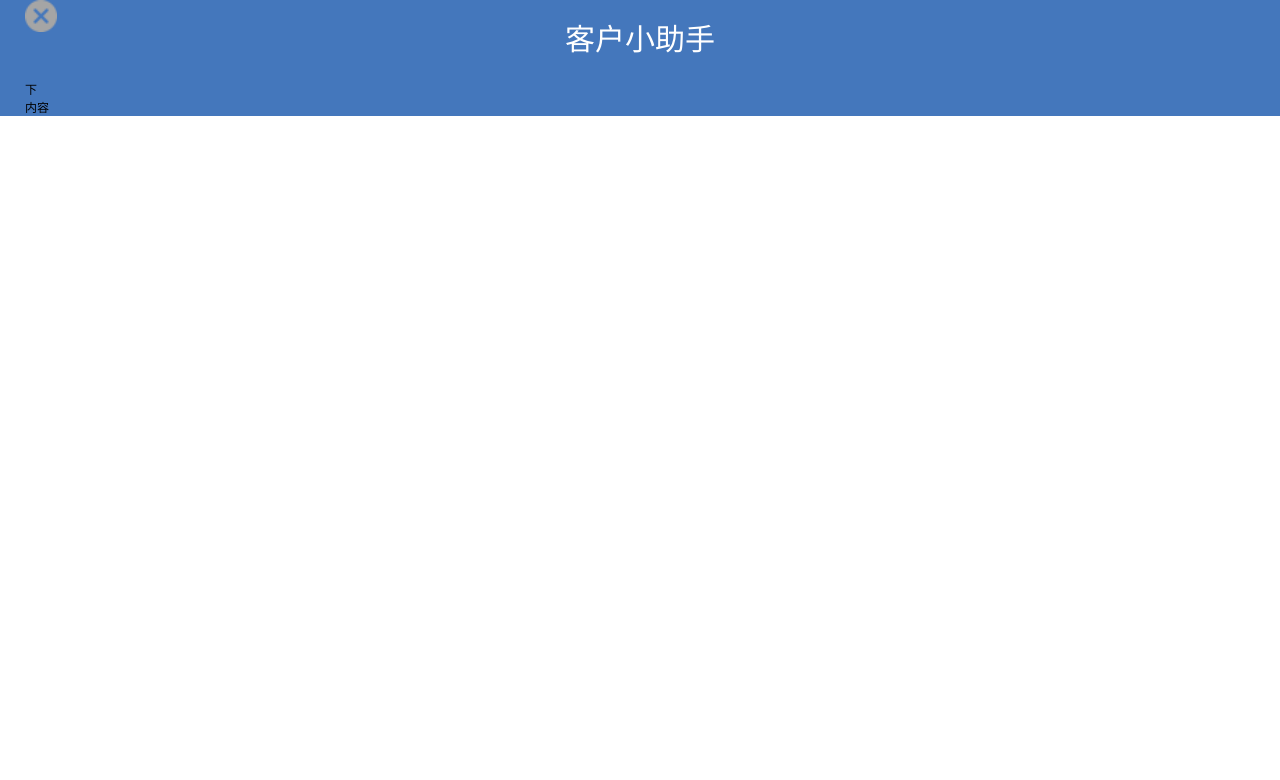
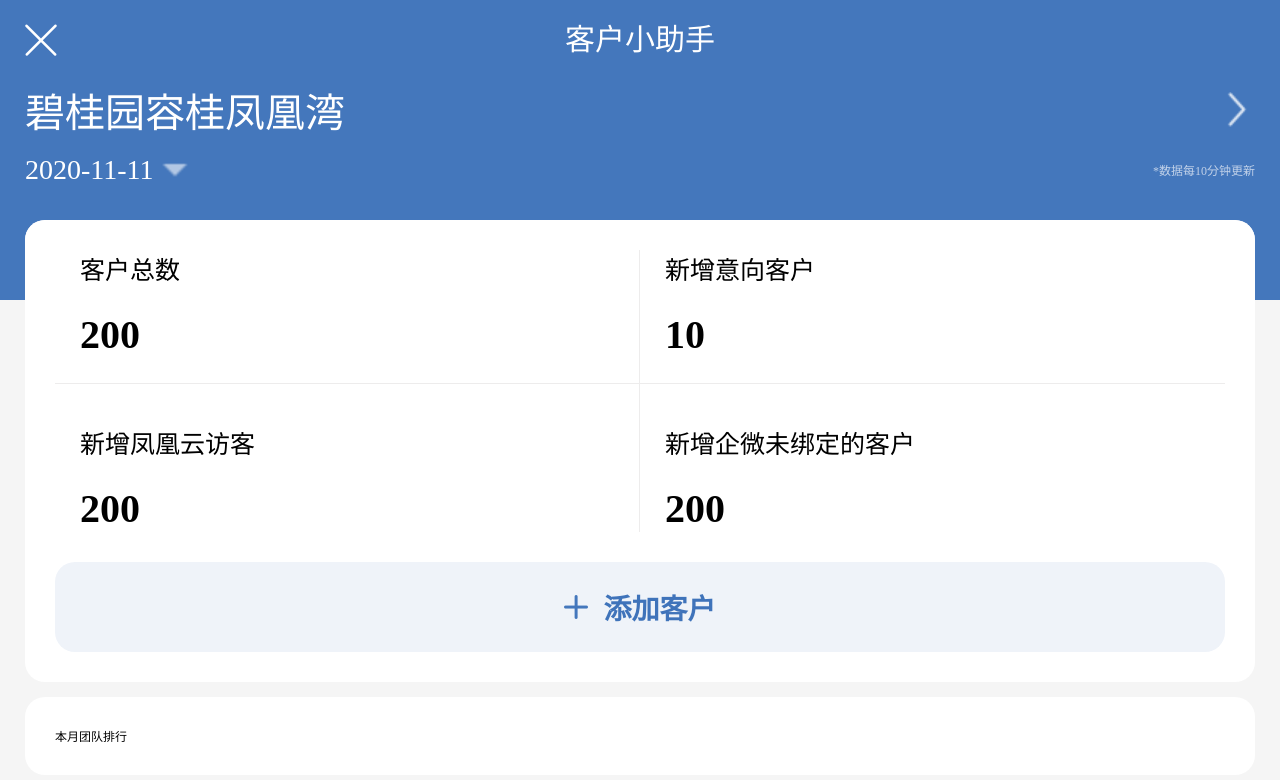
Before and after one commit to hzw-coder/assistant, a Vue app: page /#/ in a window 1280 px wide. Shown: the top 780 px of the page. Built offline with nearby package versions, Linux system fonts and the light colour scheme.

Commit message:
排行未

```diff
--- a/src/App.vue
+++ b/src/App.vue
@@ -5,4 +5,7 @@
 </template>
 
 <style lang="scss">
+#app {
+  height: 100%;
+}
 </style>
--- a/src/components/Header/HeaderTop.vue
+++ b/src/components/Header/HeaderTop.vue
@@ -2,7 +2,7 @@
   <div id="headertop">
     <div class="container">
       <div class="header_img">
-        <img class="header_img" src="../../assets/images/关 闭@2x.png" alt="" />
+        <img src="../../assets/images/close@2x.png" alt="" />
       </div>
       <span class="header_title">客户小助手</span>
     </div>
@@ -27,10 +27,19 @@
     line-height: 0.8rem;
     .header_img {
       position: absolute;
-      display: inline-block;
       left: 0;
+      top: 50%;
+      transform: translateY(-50%);
       height: 0.32rem;
       width: 0.32rem;
+      img {
+        position: absolute;
+        left: 0;
+        top: 50%;
+        transform: translateY(-50%);
+        width: 100%;
+        height: 100%;
+      }
     }
     .header_title {
       font-size: 0.3rem;
--- a/src/views/Home.vue
+++ b/src/views/Home.vue
@@ -1,11 +1,70 @@
 <template>
   <div id="home">
     <div class="container">
-      <div>
+      <div class="top">
         <HeaderTop></HeaderTop>
+        <div class="address">
+          <span>碧桂园容桂凤凰湾</span>
+          <img src="../assets/images/右-进入@2x.png" alt="" />
+        </div>
+        <div class="date">
+          <div class="time">
+            <span>2020-11-11</span>
+            <img src="../assets/images/下拉-透明@2x.png" alt="" />
+          </div>
+          <div class="tips">*数据每10分钟更新</div>
+        </div>
       </div>
-      <div>下</div>
-      <div>内容</div>
+      <div class="back">
+        <div class="options_container">
+          <div class="customer">
+            <div class="customer_type">
+              <div class="type_item">
+                <div class="title">客户总数</div>
+                <div class="num">200</div>
+              </div>
+              <div class="type_item">
+                <div class="title">新增意向客户</div>
+                <div class="num">10</div>
+              </div>
+              <div class="type_item">
+                <div class="title">新增凤凰云访客</div>
+                <div class="num">200</div>
+              </div>
+              <div class="type_item">
+                <div class="title">新增企微未绑定的客户</div>
+                <div class="num">200</div>
+              </div>
+            </div>
+            <div class="add_btn">
+              <img src="../assets/images/添加-蓝-大@2x.png" alt="" />
+              <span>添加客户</span>
+            </div>
+          </div>
+          <div class="rank">本月团队排行</div>
+          <div class="tool">
+            <div class="title">工具箱</div>
+            <div class="tool_container">
+              <div class="item">
+                <img src="../assets/images/添加客户@2x.png" alt="" />
+                <span>添加客户</span>
+              </div>
+              <div class="item">
+                <img src="../assets/images/客户列表@2x.png" alt="" />
+                <span>客户列表</span>
+              </div>
+              <div class="item">
+                <img src="../assets/images/转跟办人@2x.png" alt="" />
+                <span>转跟办人</span>
+              </div>
+              <div class="item">
+                <img src="../assets/images/分配客户@2x.png" alt="" />
+                <span>分配客户</span>
+              </div>
+            </div>
+          </div>
+        </div>
+      </div>
     </div>
   </div>
 </template>
@@ -22,9 +81,146 @@
 </script>
 <style lang="scss" scoped>
 #home {
+  height: 100%;
   .container {
-    padding: 0 0.25rem;
-    background-color: #4477bc;
+    height: 100%;
+    .top {
+      padding: 0 0.25rem;
+      background-color: #4477bc;
+      height: 3rem;
+      .address {
+        display: flex;
+        justify-content: space-between;
+        height: 0.6rem;
+        align-items: center;
+        font-size: 0.4rem;
+        color: #fff;
+        img {
+          width: 0.36rem;
+          flex-shrink: 0;
+          height: 0.36rem;
+        }
+      }
+      .date {
+        display: flex;
+        justify-content: space-between;
+        align-items: center;
+        color: #fff;
+        height: 0.6rem;
+        .time {
+          font-size: 0.28rem;
+          display: flex;
+          img {
+            margin-left: 0.05rem;
+            width: 0.32rem;
+            height: 0.32rem;
+            align-self: center;
+          }
+        }
+        .tips {
+          color: #c2d2e9;
+        }
+      }
+    }
+    .back {
+      background-color: #f5f5f5;
+      padding: 0 0.25rem;
+      height: calc(100vh - 3rem);
+      position: relative;
+      .options_container {
+        position: absolute;
+        border-radius: 0.2rem;
+        top: -0.8rem;
+        background-color: #f5f5f5;
+        .customer,
+        .rank,
+        .tool {
+          background-color: #fff;
+          border-radius: 0.2rem;
+          width: calc(100vw - 0.5rem);
+          padding: 0.3rem;
+        }
+        .customer {
+          .customer_type {
+            display: flex;
+            flex-wrap: wrap;
+            .type_item {
+              flex: 50%;
+              border-right: 1px solid #edecec;
+              border-bottom: 1px solid #edecec;
+              padding-left: 0.25rem;
+              .title {
+                font-size: 0.25rem;
+              }
+              .num {
+                font-weight: 700;
+                font-size: 0.4rem;
+                margin: 0.25rem 0;
+              }
+            }
+            .type_item:nth-of-type(even) {
+              border-right: none;
+            }
+            .type_item:nth-last-of-type(1),
+            .type_item:nth-last-of-type(2) {
+              border-bottom: none;
+              padding-top: 0.4rem;
+              .num {
+                margin-bottom: 0;
+              }
+            }
+          }
+          .add_btn {
+            margin-top: 0.3rem;
+            background-color: #eff3f9;
+            height: 0.9rem;
+            border-radius: 0.2rem;
+            color: #3f73ba;
+            text-align: center;
+            display: flex;
+            font-size: 0.28rem;
+            font-weight: bold;
+            justify-content: center;
+            align-items: center;
+            img {
+              width: 0.24rem;
+              height: 0.24rem;
+              margin-right: 0.15rem;
+            }
+          }
+        }
+        .rank {
+          margin: 0.15rem 0;
+        }
+        .tool {
+          padding: 0.3rem 0;
+          .title {
+            font-weight: bold;
+            font-size: 0.3rem;
+            padding-left: 0.3rem;
+          }
+          .tool_container {
+            display: flex;
+            justify-content: space-around;
+            margin-top: 0.2rem;
+            .item {
+              display: flex;
+              flex-direction: column;
+              justify-content: center;
+              align-items: center;
+              img {
+                width: 0.8rem;
+                height: 0.8rem;
+              }
+              span {
+                margin-top: 0.2rem;
+                font-size: 0.28rem;
+              }
+            }
+          }
+        }
+      }
+    }
   }
 }
 </style>
```
